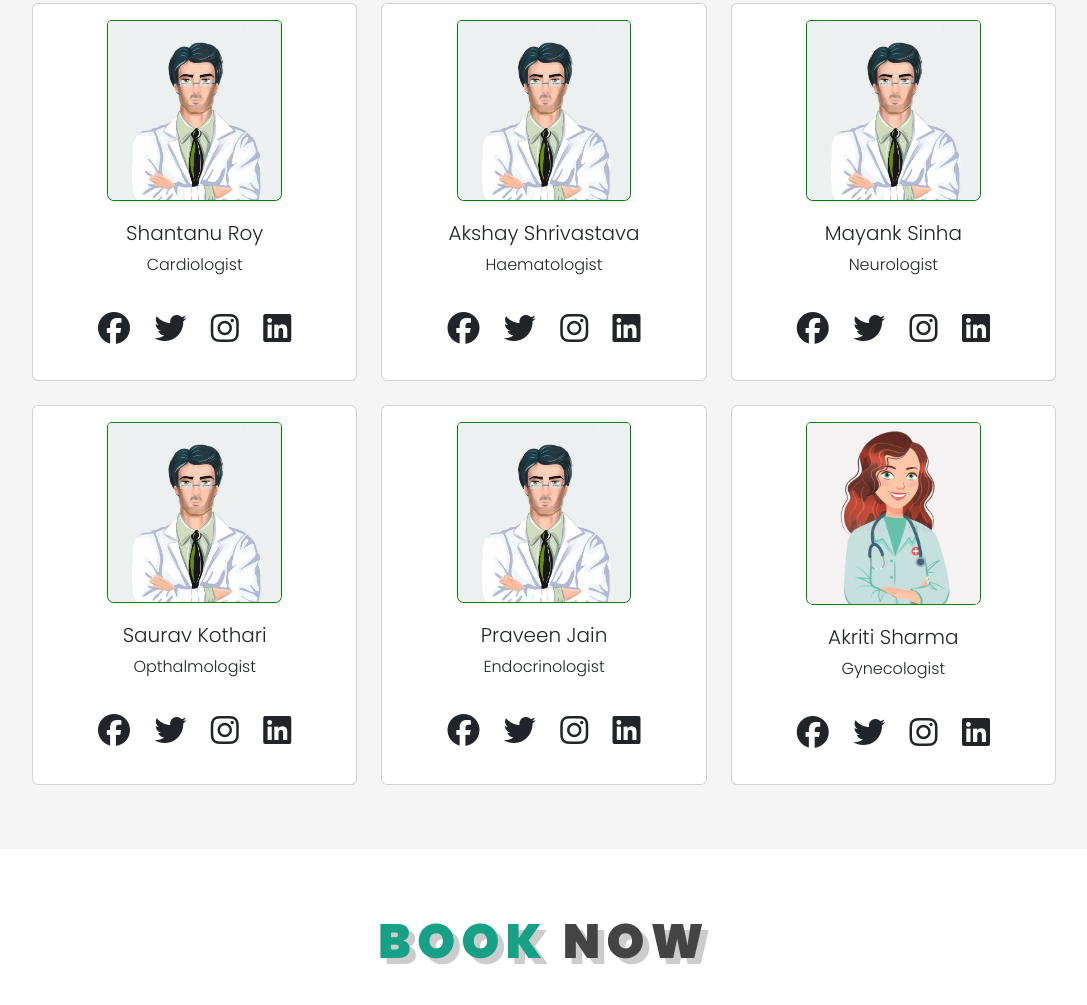
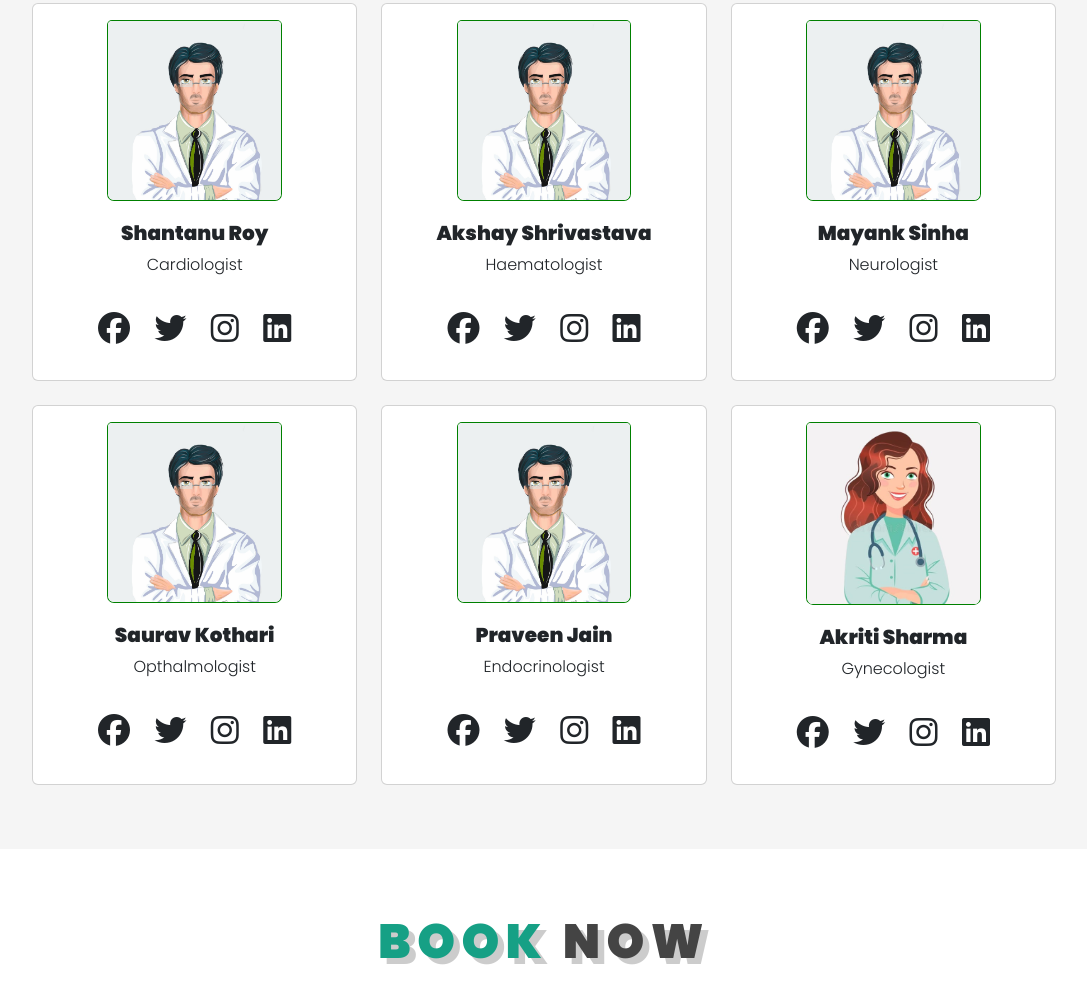
Before and after one commit to Sunny17082/urekathon, a plain HTML site: page index.html in a window 1280 px wide. Shown: the part 2520-3525 px from the top of the page, without its empty margins (96-1183 px from the left). Drawn offline with nearby package versions, Linux system fonts and the light colour scheme.

Commit message:
Update styles.css

```diff
--- a/styles.css
+++ b/styles.css
@@ -215,3 +215,7 @@
 .card-body img{
     width:60%;
 }
+
+.card-title{
+    font-weight: bold;
+}
```
